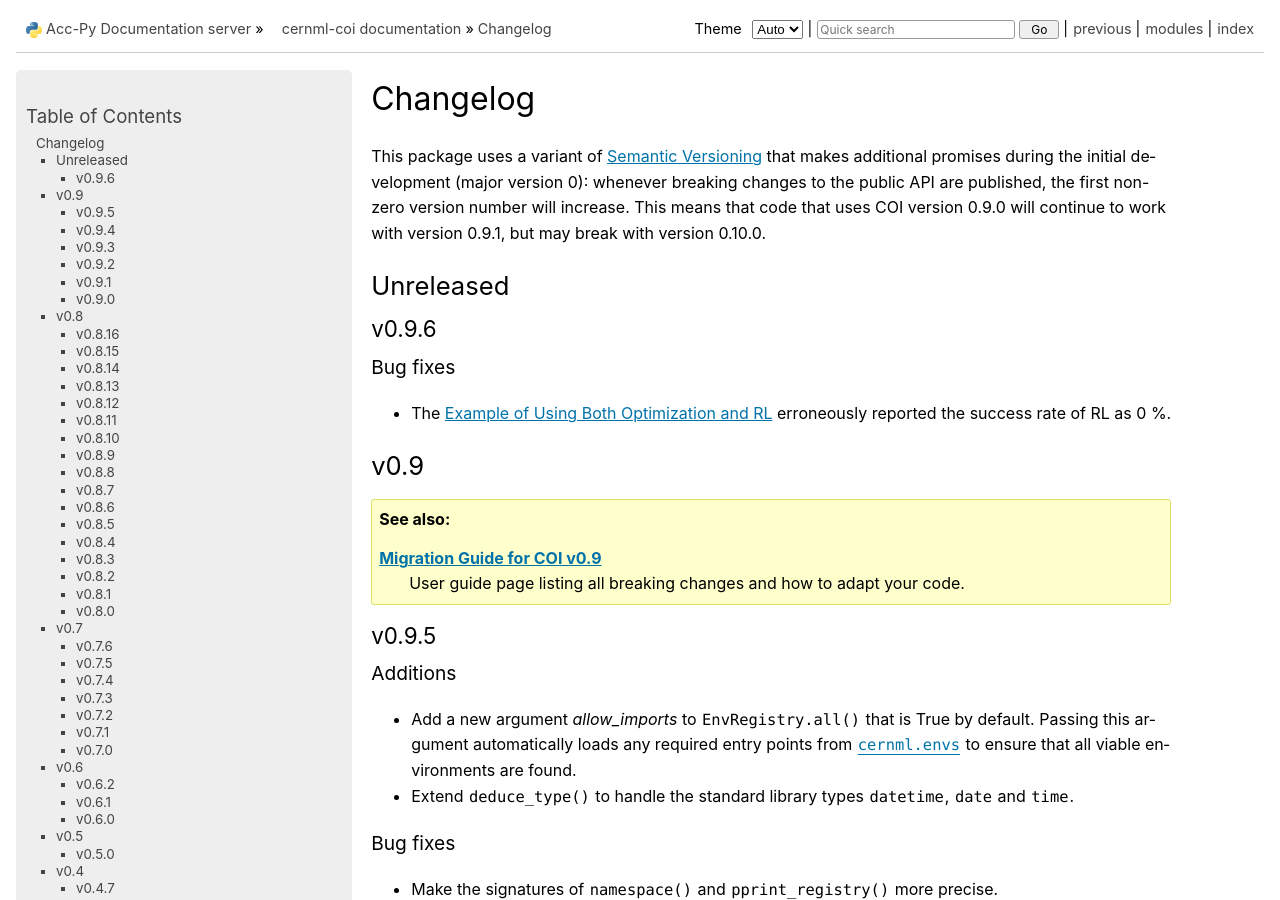
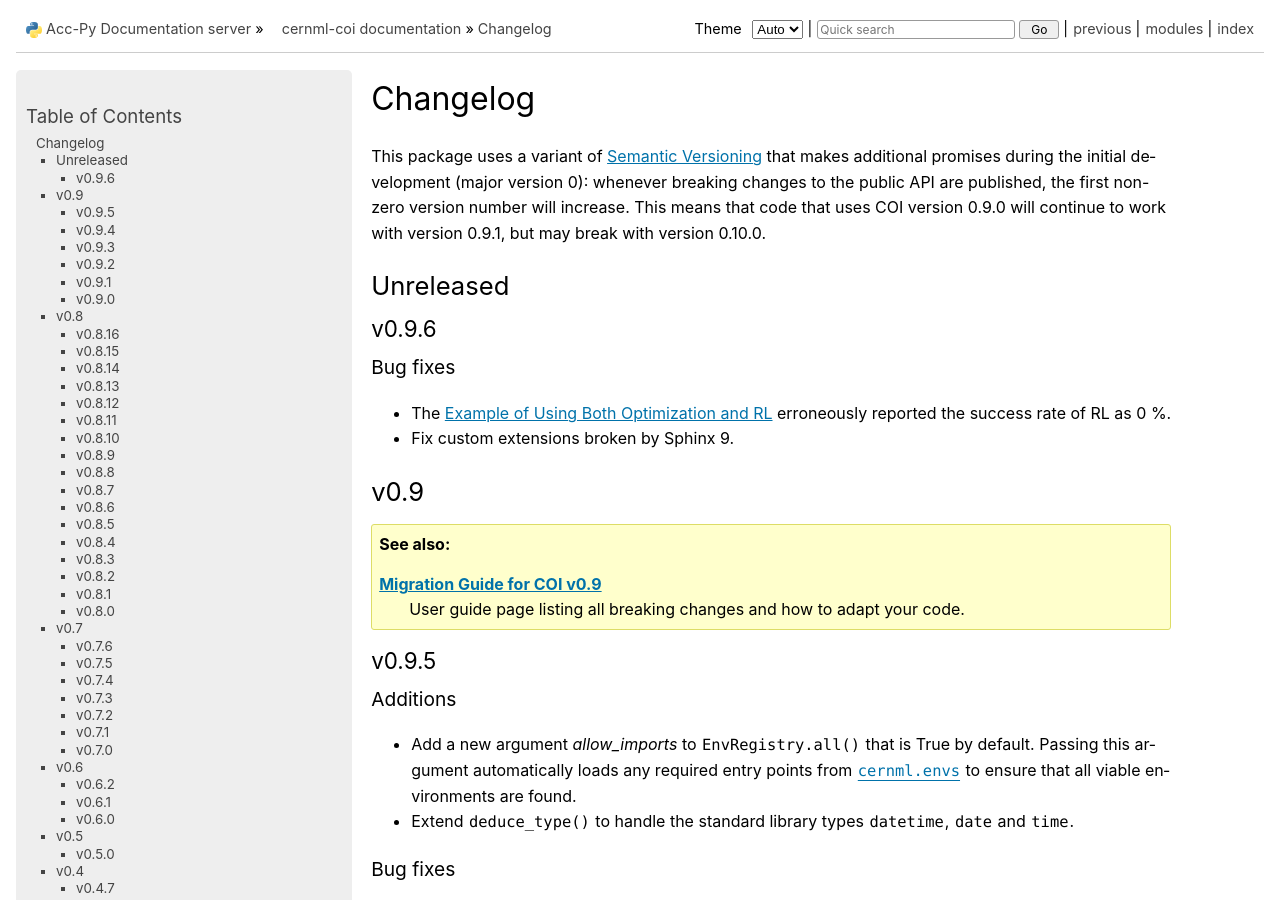
Before and after one commit to geoff-project/coi, a Sphinx documentation site: the page built from docs/changelog.rst, in a window 1280 px wide and 900 px high. Built offline with Sphinx 7.4.7, drawn with Linux system fonts in a browser that asks for light colours; the version number could not be read and is left out; part of the change alters nothing that is shown.

Commit message:
Fix doc helpers to work on Sphinx 9.

```diff
--- a/docs/_ext/fix_napoleon_attributes_type.py
+++ b/docs/_ext/fix_napoleon_attributes_type.py
@@ -25,6 +25,18 @@ if t.TYPE_CHECKING:
     from sphinx.util.typing import ExtensionMetadata
 
 
+def _get_no_index(self: napoleon.GoogleDocstring) -> bool:
+    try:
+        return self._no_index
+    except AttributeError:
+        pass
+    # Older version.
+    opt: dict | None = getattr(self, "_opt", None)
+    if opt is not None:
+        return "no-index" in opt or "noindex" in opt
+    raise AttributeError("cannot determine no-index from docstring object")
+
+
 def _parse_attributes_section(
     self: napoleon.GoogleDocstring, section: str
 ) -> list[str]:
@@ -41,7 +53,7 @@ def _parse_attributes_section(
         lines.append(".. attribute:: " + _name)
         if _type:
             lines.extend(self._indent([f":type: {_type!s}"], 3))
-        if self._opt and ("no-index" in self._opt or "noindex" in self._opt):
+        if _get_no_index(self):
             lines.append("   :no-index:")
         lines.append("")
 
--- a/docs/_ext/fixsig.py
+++ b/docs/_ext/fixsig.py
@@ -97,37 +97,47 @@ def hide_mcs_init_args(
     return None
 
 
+def _type_alias_forward_ref_repl(match: re.Match[str]) -> str:
+    LOG.info(
+        "hide TypeAliasForwardRef: %s -> %s",
+        match.group(0),
+        match.group(1),
+        type="fixsig",
+        subtype="hide_type_alias_forward_ref",
+    )
+    return match.group(1)
+
+
+def _type_alias_forward_ref_apply(sig: str, name: str) -> str:
+    LOG.info(
+        "hide TypeAliasForwardRef: %s",
+        name,
+        type="fixsig",
+        subtype="hide_type_alias_forward_ref",
+    )
+    return re.sub(
+        r"\bTypeAliasForwardRef\('(~?[\w\.]+)'\)", _type_alias_forward_ref_repl, sig
+    )
+
+
 def hide_type_alias_forward_ref(
     app: Sphinx,
     what: str,
     name: str,
     obj: object,
     options: dict[str, bool],
-    signature: str,
+    signature: str | None,
     return_annotation: str | None,
-) -> tuple[str, str | None] | None:
+) -> tuple[str | None, str | None] | None:
     """Hide the spurious type `TypeAliasForwardRef` in return annotations."""
+    modified = False
+    if signature is not None and "TypeAliasForwardRef" in signature:
+        signature = _type_alias_forward_ref_apply(signature, name)
+        modified = True
     if return_annotation is not None and "TypeAliasForwardRef" in return_annotation:
-        LOG.info(
-            "hide TypeAliasForwardRef: %s",
-            name,
-            type="fixsig",
-            subtype="hide_type_alias_forward_ref",
-        )
-
-        def repl(match: re.Match[str]) -> str:
-            LOG.info(
-                "hide TypeAliasForwardRef: %s -> %s",
-                match.group(0),
-                match.group(1),
-                type="fixsig",
-                subtype="hide_type_alias_forward_ref",
-            )
-            return match.group(1)
-
-        return_annotation = re.sub(
-            r"\bTypeAliasForwardRef\('(~?[\w\.]+)'\)", repl, return_annotation
-        )
+        return_annotation = _type_alias_forward_ref_apply(return_annotation, name)
+        modified = True
+    if modified:
         return signature, return_annotation
     return None
 
@@ -138,13 +148,15 @@ def hide_sentinel_values(
     name: str,
     obj: object,
     options: dict[str, bool],
-    signature: str,
+    signature: str | None,
     return_annotation: str | None,
 ) -> tuple[str, str | None] | None:
     """Hide default values that are surrounded by angle brackets.
 
     This circumvents https://github.com/sphinx-doc/sphinx/issues/12695.
     """
+    if not signature:
+        return None
     signature = re.sub(r"<[\w\.]+>", "...", signature)
     return signature, return_annotation
 
--- a/docs/changelog.rst
+++ b/docs/changelog.rst
@@ -30,6 +30,7 @@ Bug fixes
 ~~~~~~~~~
 - The :doc:`examples/parabola` erroneously reported the success rate of RL as
   0 %.
+- Fix custom extensions broken by Sphinx 9.
 
 v0.9
 ----
```
